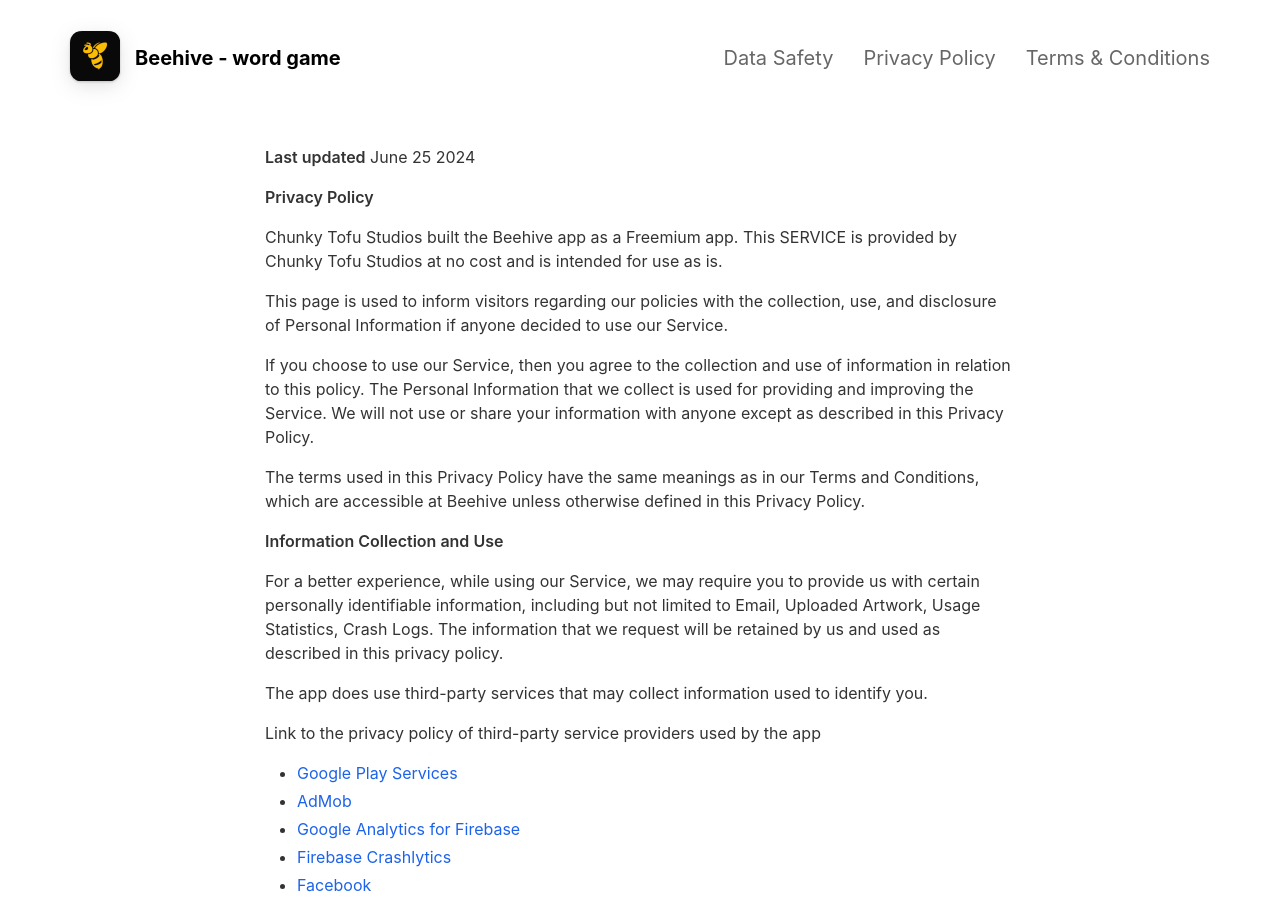
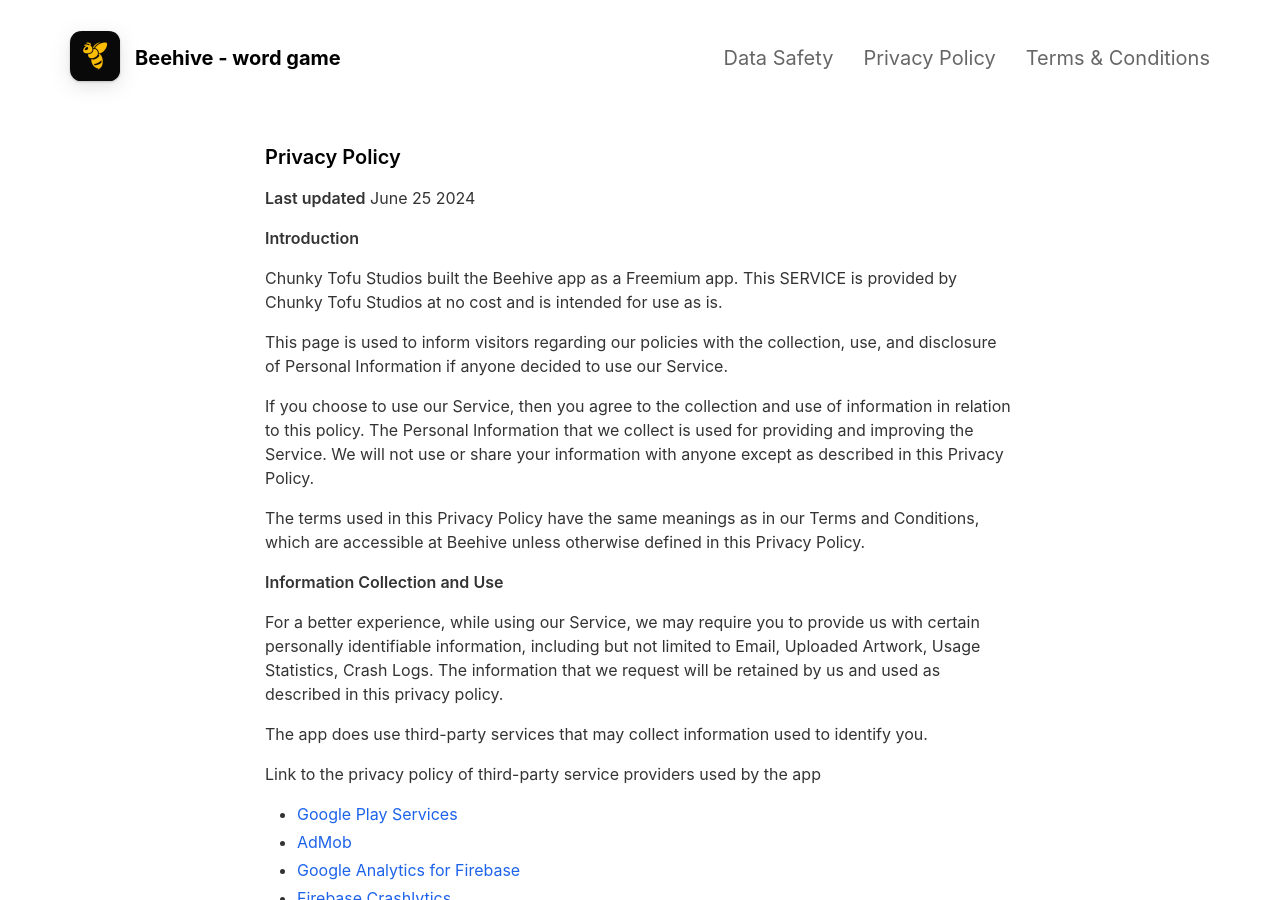
Before and after one commit to ChunkyTofuStudios/beehive, a Jekyll site: the page built from _pages/privacy-policy.md, in a window 1280 px wide and 900 px high. Built offline with Jekyll 4.4.1, drawn with Linux system fonts in a browser that asks for light colours; nearby versions of some CDN libraries.

Commit message:
Add titles

```diff
--- a/_pages/privacy-policy.md
+++ b/_pages/privacy-policy.md
@@ -4,10 +4,12 @@
 include_in_header: true
 ---
 
+### Privacy Policy
+
 **Last updated**
 June 25 2024
 
-**Privacy Policy**
+**Introduction**
 
 Chunky Tofu Studios built the Beehive app as a Freemium app. This SERVICE is provided by Chunky Tofu Studios at no cost and is intended for use as is.
 
```
Also changed, not shown: _pages/terms-and-conditions.md (+2 -0 lines).
